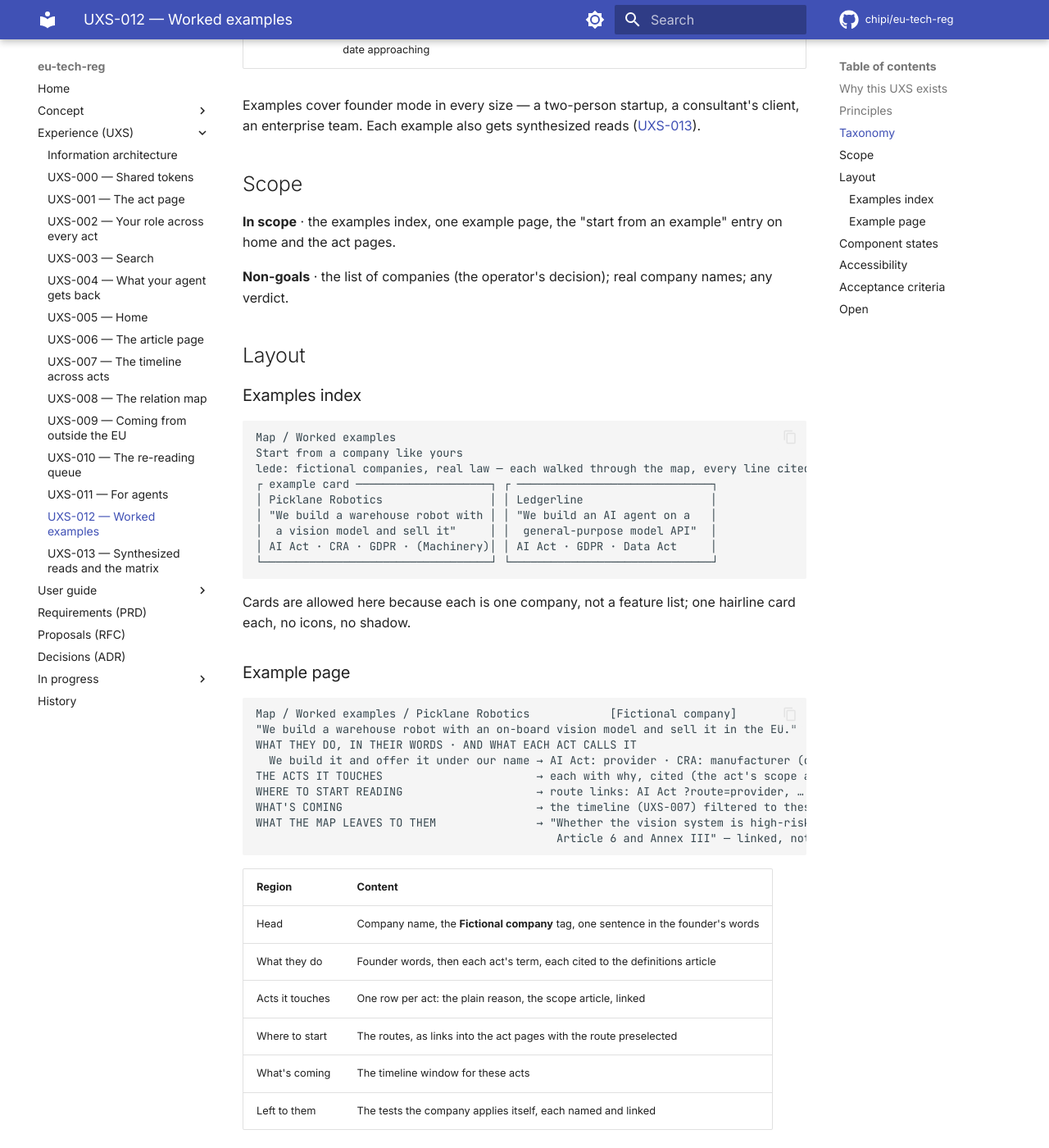
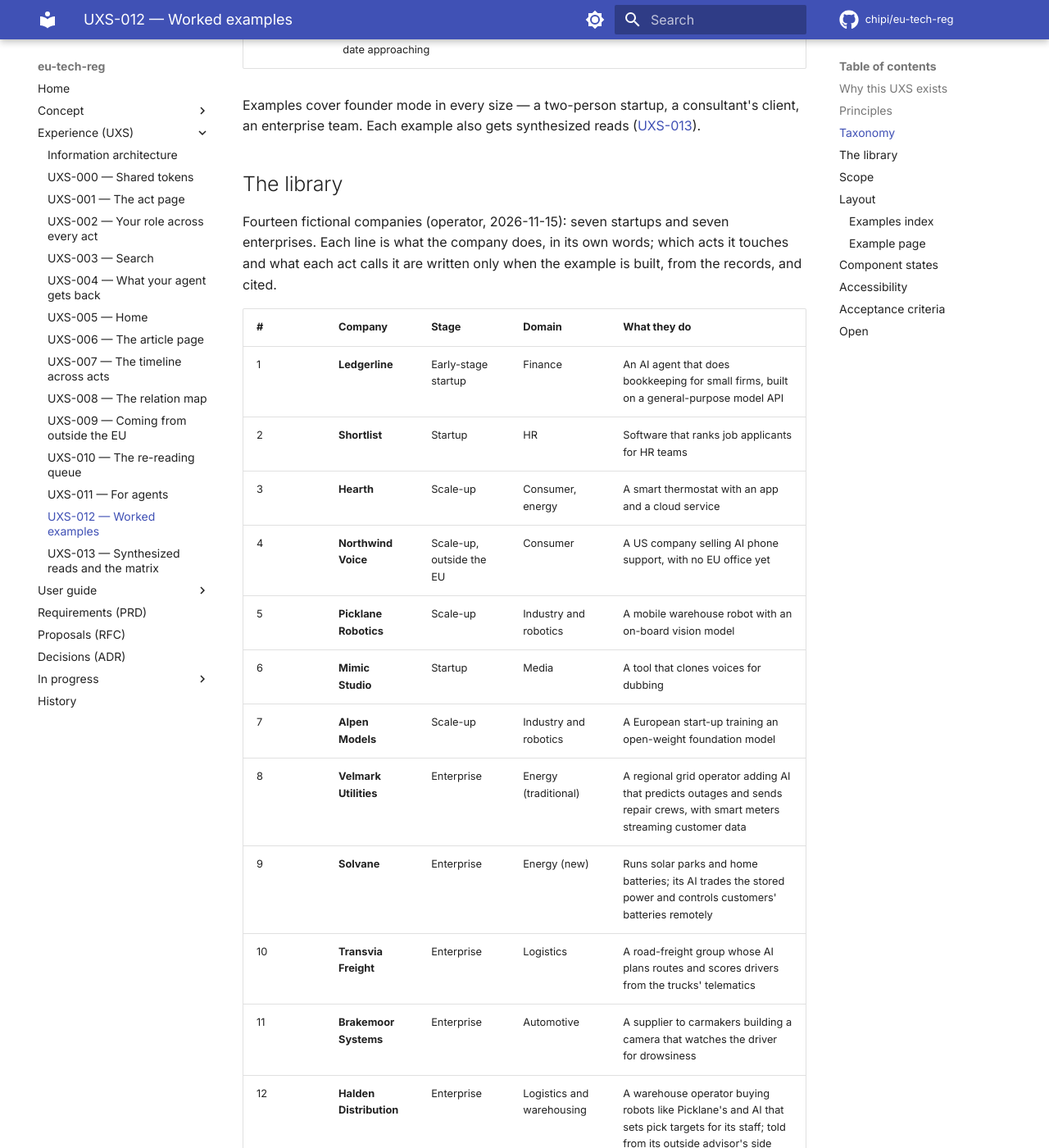
Before and after one commit to chipi/eu-tech-reg, an MkDocs documentation site: the page built from docs/uxs/UXS-012-worked-examples.md, in a window 1280 px wide and 1400 px high, scrolled down 1239 px. Shown: the whole window at 82% size. Built offline with MkDocs 1.6.1 and Material for MkDocs 9.7.7, drawn with Linux system fonts in a browser that asks for light colours; comment, search, counter and statistics services are not loaded; some of the changed text lies outside the part shown.

Commit message:
docs: UXS-012 v0.2, the worked-example library (14 fictional companies)
Seven startups (Ledgerline, Shortlist, Hearth, Northwind Voice, Picklane
Robotics, Mimic Studio, Alpen Models) and seven enterprises across
traditional and new energy, logistics, automotive, warehousing,
manufacturing and insurance; Halden Distribution carries the
consultant's-client case. Earshot and Starchart dropped (operator,
2026-11-15). Domain facet adds automotive; names are checked against
real companies before any example is published.

Co-Authored-By: Claude Opus 5.5 <noreply@anthropic.com>
Claude-Session: https://claude.ai/code/session_01DJqN6uTTarvZFz2FoUhLC1

```diff
--- a/docs/uxs/UXS-012-worked-examples.md
+++ b/docs/uxs/UXS-012-worked-examples.md
@@ -1,7 +1,7 @@
 # UXS-012 — Worked examples
 
-> **Status** · Draft v0.1 · 2026-11-14 · not built; the list of companies is waiting on the
-> operator
+> **Status** · Draft v0.2 · 2026-11-15 · not built; the library of companies agreed in outline
+> (operator, 2026-11-15)
 > **IA anchor** · [`§surfaces/examples`](IA.md#surfaces) · `/examples/` and `/examples/<slug>/` ·
 > [UXS-000](UXS-000-shared-tokens.md)
 > **Related** · [UXS-001](UXS-001-act-page.md) (routes) · [UXS-002](UXS-002-role-view.md) ·
@@ -37,19 +37,45 @@ Every example is tagged, and the tags are search facets (operator, 2026-11-14):
 | Facet | Values (first set) |
 | --- | --- |
 | Stage | Early-stage startup · scale-up · SME · enterprise · public body |
-| Domain | HR · health · finance · industry and robotics · logistics · consumer · education · media · energy |
+| Domain | HR · health · finance and insurance · industry and robotics · logistics and warehousing · automotive · consumer · education · media · energy |
 | What they do | Build an AI system · use one · build a general-purpose model · bring one into the EU · make a connected device |
 | Trigger point | Launching in the EU · an enterprise customer's AI questionnaire · adding AI to an existing product · due diligence for a round · entering the EU from outside · buying an AI tool · a date approaching |
 
 Examples cover founder mode in every size — a two-person startup, a consultant's client, an
 enterprise team. Each example also gets synthesized reads ([UXS-013](UXS-013-synthesized-reads.md)).
 
+## The library
+
+Fourteen fictional companies (operator, 2026-11-15): seven startups and seven enterprises. Each
+line is what the company does, in its own words; which acts it touches and what each act calls it
+are written only when the example is built, from the records, and cited.
+
+| # | Company | Stage | Domain | What they do |
+| --- | --- | --- | --- | --- |
+| 1 | **Ledgerline** | Early-stage startup | Finance | An AI agent that does bookkeeping for small firms, built on a general-purpose model API |
+| 2 | **Shortlist** | Startup | HR | Software that ranks job applicants for HR teams |
+| 3 | **Hearth** | Scale-up | Consumer, energy | A smart thermostat with an app and a cloud service |
+| 4 | **Northwind Voice** | Scale-up, outside the EU | Consumer | A US company selling AI phone support, with no EU office yet |
+| 5 | **Picklane Robotics** | Scale-up | Industry and robotics | A mobile warehouse robot with an on-board vision model |
+| 6 | **Mimic Studio** | Startup | Media | A tool that clones voices for dubbing |
+| 7 | **Alpen Models** | Scale-up | Industry and robotics | A European start-up training an open-weight foundation model |
+| 8 | **Velmark Utilities** | Enterprise | Energy (traditional) | A regional grid operator adding AI that predicts outages and sends repair crews, with smart meters streaming customer data |
+| 9 | **Solvane** | Enterprise | Energy (new) | Runs solar parks and home batteries; its AI trades the stored power and controls customers' batteries remotely |
+| 10 | **Transvia Freight** | Enterprise | Logistics | A road-freight group whose AI plans routes and scores drivers from the trucks' telematics |
+| 11 | **Brakemoor Systems** | Enterprise | Automotive | A supplier to carmakers building a camera that watches the driver for drowsiness |
+| 12 | **Halden Distribution** | Enterprise | Logistics and warehousing | A warehouse operator buying robots like Picklane's and AI that sets pick targets for its staff; told from its outside advisor's side (the consultant's-client case) |
+| 13 | **Kilnworth Industries** | Enterprise | Industry and robotics | A machine maker adding predictive maintenance and selling access to its machines' data |
+| 14 | **Meridian Mutual** | Enterprise | Finance and insurance | An insurer using AI to price life and health policies |
+
+Pairs are deliberate: Picklane builds the robot Halden deploys (provider and deployer of the same
+kind of system); Ledgerline and Northwind Voice build on general-purpose models like Alpen's.
+
 ## Scope
 
 **In scope** · the examples index, one example page, the "start from an example" entry on home and
 the act pages.
 
-**Non-goals** · the list of companies (the operator's decision); real company names; any verdict.
+**Non-goals** · real company names; any verdict.
 
 ## Layout
 
@@ -112,7 +138,10 @@ WHAT THE MAP LEAVES TO THEM               → "Whether the vision system is high
 - [ ] No sentence concludes what the company *is* under any act; every test is named and linked.
 - [ ] Every legal statement carries a cite line; every route link lands on a route that exists.
 - [ ] An example that touches an act not yet read says so instead of guessing.
+- [ ] Before an example is published, its company name is checked against real companies in the EU
+  and its sector, and changed if one exists.
 
 ## Open
 
-- The list of companies (operator).
+- Nothing for the list: the fourteen above, agreed in outline on 2026-11-15. Names are checked
+  against real companies before any example is published.
```
Also changed, not shown: docs/uxs/index.md (+1 -1 lines).
